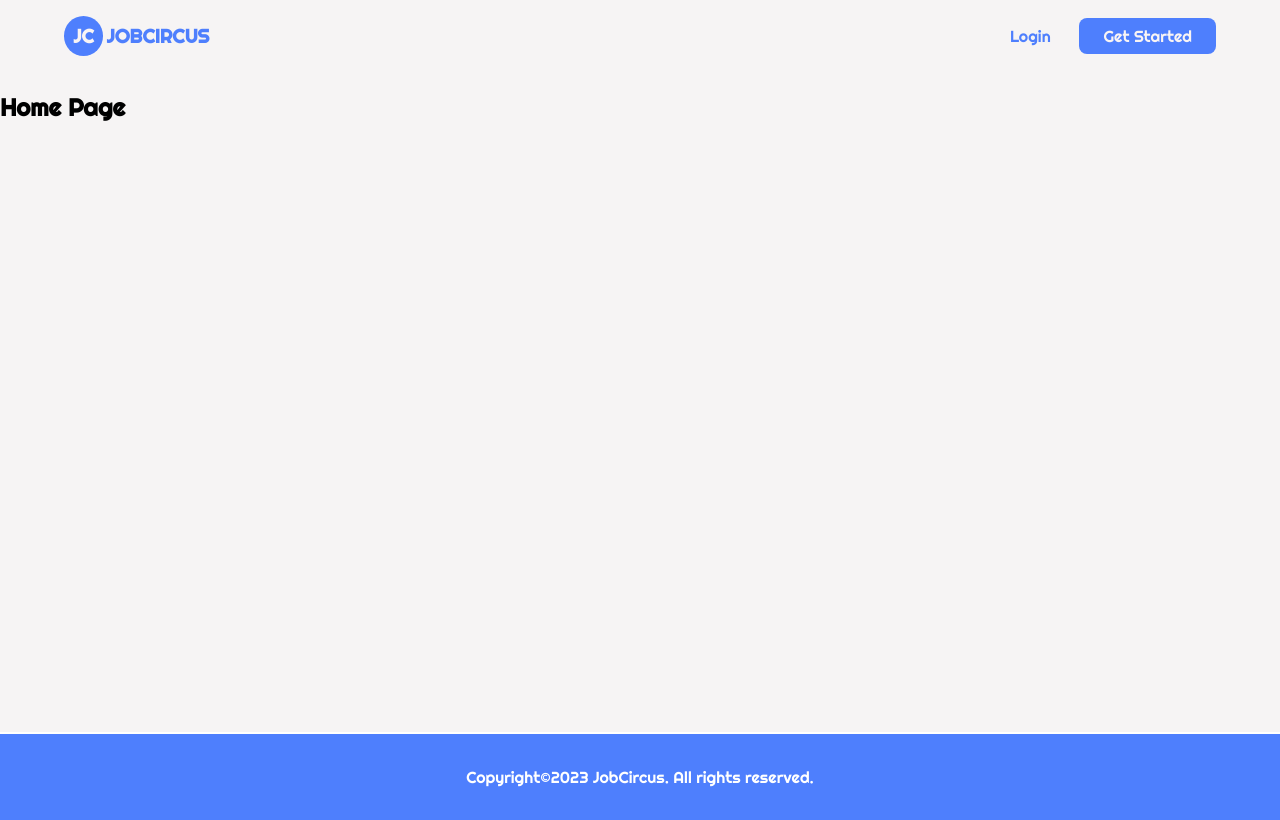
After one commit to Khingz/job_circus, a Flask app: page / in a window 1280 px wide. The commit adds this page. Run offline with Flask 3, Linux system fonts and the light colour scheme.

```diff
--- a/web_flask/app.py
+++ b/web_flask/app.py
@@ -16,11 +16,18 @@ login_manager = LoginManager(app)
 
 
 
+# Custom 404 error handler
+@app.errorhandler(404)
+def page_not_found(error):
+    return render_template('404.html'), 404
+
+# Login manager for flas login
 @login_manager.user_loader
 def load_user(user_id):
     """Loads user based on id"""
     return storage.get(User, user_id)
 
+# Redirection for unathorized page for non logged in user
 @login_manager.unauthorized_handler
 def unauthorized():
     """Handles edirection for protected routes"""
--- a/web_flask/routes/job.py
+++ b/web_flask/routes/job.py
@@ -5,8 +5,14 @@ from flask_login import login_required, current_user
 job = Blueprint('job', __name__)
 
 
-@job.route('/dashboard', methods=['GET', 'POST'], endpoint='dashboard')
+@job.route('/', methods=['GET', 'POST'])
+def home():
+    """home route"""
+    return render_template('home.html')
+
+
+@job.route('/protected', methods=['GET', 'POST'])
 @login_required
-def dashboard():
-    """Dashboard"""
-    return render_template('dashboard.html')
+def protected():
+    """protected"""
+    return render_template('protected.html')
--- a/web_flask/static/css/base.css
+++ b/web_flask/static/css/base.css
@@ -55,11 +55,11 @@ nav .user-section span {
 
 nav .user-section .user-name a {
     color: var(--primary-color);
-    transition: ease-in-out 0.8s;
+    transition: ease-in-out 1s;
 }
 
 nav .user-section .user-name a:hover {
-    border-bottom: solid 3px var(--primary-color);
+    border-bottom: solid 2px var(--primary-color);
     padding-bottom: 0.3rem;
 }
 
--- a/web_flask/templates/base.html
+++ b/web_flask/templates/base.html
@@ -12,7 +12,7 @@
     <header>
         <nav>
             <div class="brand">
-                <a href=""><div class="logo"><span>JC</span>JOBCIRCUS</div></a>
+                <a href="{{ url_for('job.home') }}"><div class="logo"><span>JC</span>JOBCIRCUS</div></a>
             </div>
             <div class="user-section">
                 {% if current_user.is_authenticated %}
--- /dev/null
+++ b/web_flask/templates/home.html
@@ -0,0 +1,7 @@
+{% extends "base.html" %}
+{% block title %}Login{% endblock %}
+{% block content %}
+    <div class="login_container">
+        <h2>Home Page</h2>
+    </div>
+{% endblock %}
```
Also changed, not shown: pyvenv.cfg (+4 -4 lines), web_flask/routes/user.py (+5 -3 lines), web_flask/templates/404.html (added, +7 -0 lines), web_flask/templates/dashboard.html (deleted, +0 -11 lines), web_flask/templates/protected.html (added, +7 -0 lines).
